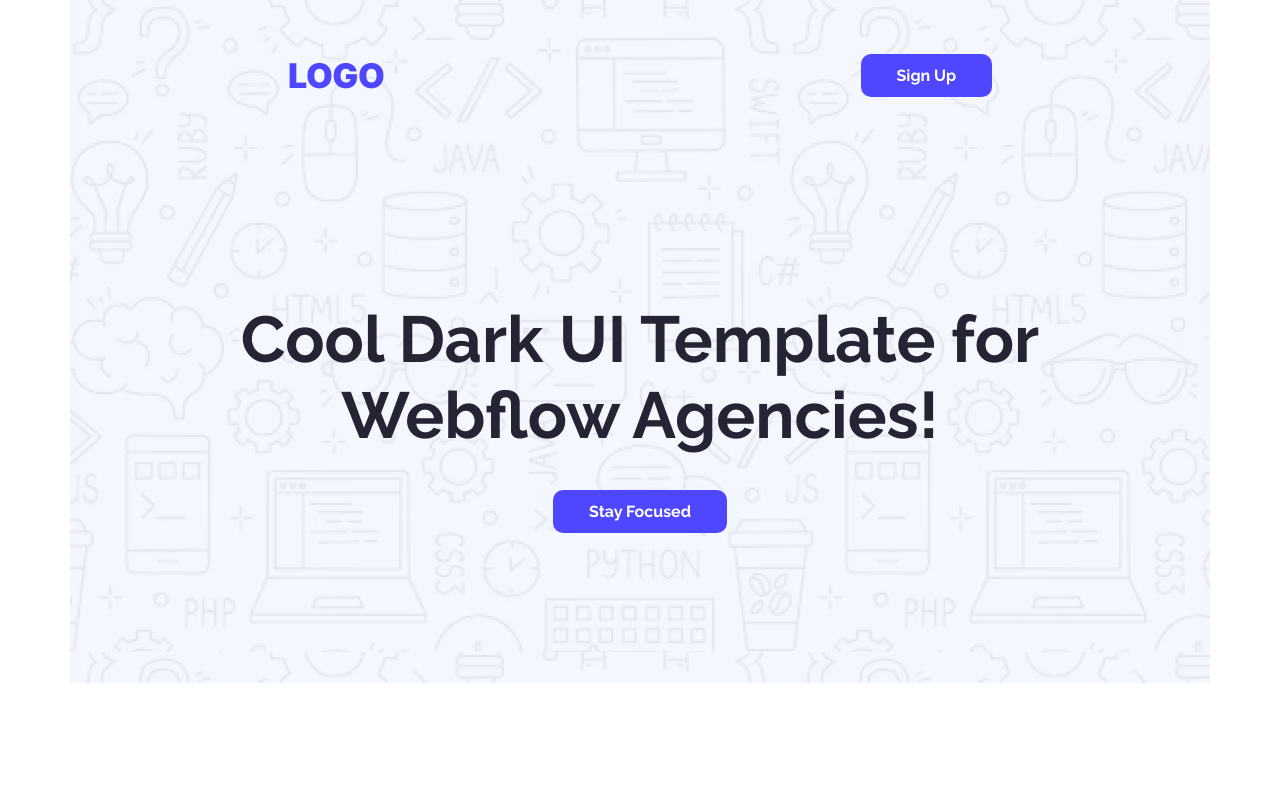
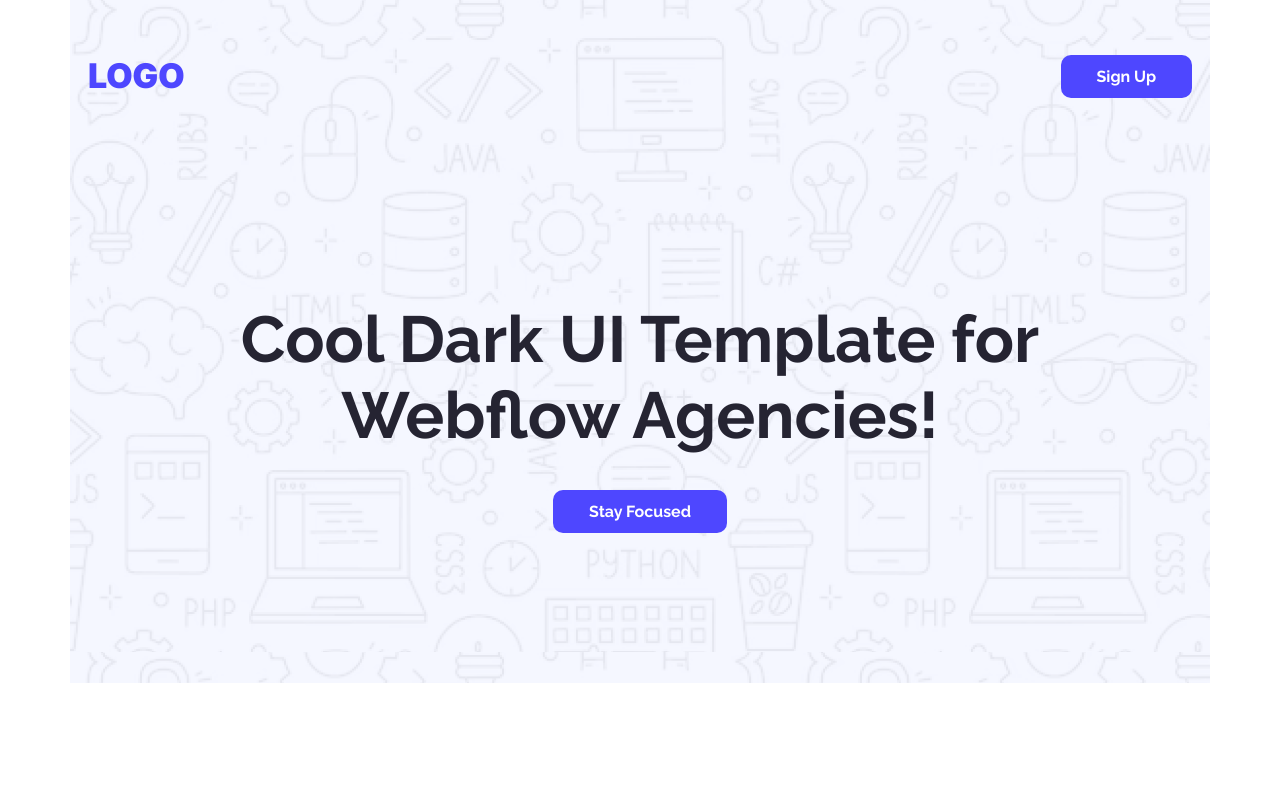
Before and after one commit to zihad-c/b12_a01, a plain HTML site: page index.html in a window 1280 px wide. Shown: the top 793 px of the page. Drawn offline with Linux system fonts and the light colour scheme.

Commit message:
gap added for header-nav

```diff
--- a/index.html
+++ b/index.html
@@ -16,17 +16,16 @@
 <body class="raleway inter">
     <!-- hero section starts  -->
     <header class="hero">
+
         <!-- navbar section starts -->
         <nav id="header-nav">
             <h2 id="hero-logo" class="logo color-primary" href="#">
                 LOGO
             </h2>
-            <ul>
+            <ul id="hero-list">
                 <li>
-                    <a>
-                        <button class="btn-primary">
-                            Sign Up
-                        </button>
+                    <a class="hero-btn btn-primary">
+                        Sign Up
                     </a>
                 </li>
             </ul>
--- a/styles/style.css
+++ b/styles/style.css
@@ -45,8 +45,8 @@ button:hover {
     max-width: 100%;
     padding: 50px 0;
     display: flex;
-    /* gap: auto; */
-    /* justify-content: space-between; */
+    gap: 800px;
+    justify-content: space-between;
     align-items: center;
 }
 
@@ -62,7 +62,6 @@ button:hover {
 }
 
 #header-nav ul li {
-    /* text-decoration: none; */
     list-style: none;
 }
 
```
